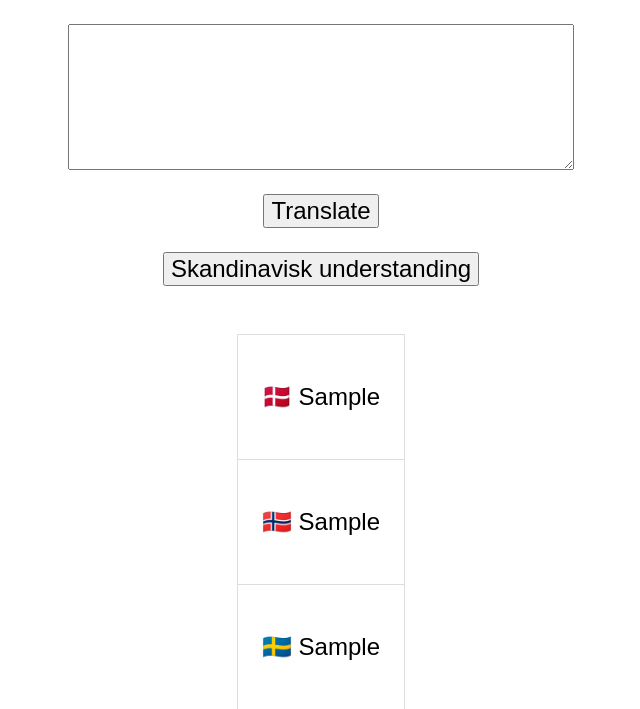
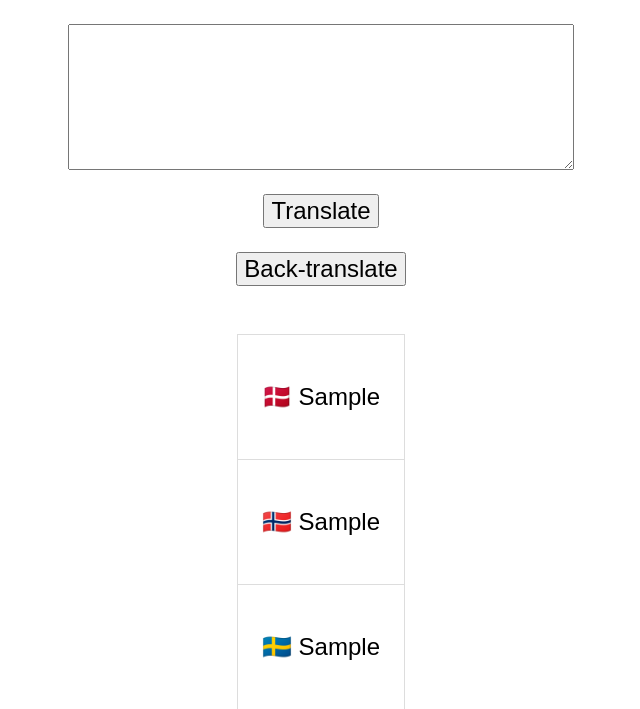
Before and after one commit to aimeerivers/skandinavisk, a Node server app: template views/home.pug in a window 1280 px wide. Shown: the top 709 px of the page, without its empty margins (319-959 px from the left). Run offline with Node 20, Linux system fonts and the light colour scheme; the template is opened without the code that fills it: most values are stand-ins (such as "Sample title", 1, 10 or a date in 2020).

Commit message:
Det vil hete Back-translate

```diff
--- a/app.js
+++ b/app.js
@@ -22,7 +22,7 @@ app.get('/', async (req, res) => {
   var da, no, sv = '';
 
   var direction = 1;
-  if (req.query.d && req.query.d == 'Skandinavisk understanding') direction = 2;
+  if (req.query.d && req.query.d == 'Back-translate') direction = 2;
 
   if (req.query.q) text = req.query.q;
   if (text !== '') {
--- a/views/home.pug
+++ b/views/home.pug
@@ -10,7 +10,7 @@ html(lang='en')
       form
         textarea#text(name="q") #{text}
         input#submit(type="submit" name="d" value="Translate")
-        input#submit(type="submit" name="d" value="Skandinavisk understanding")
+        input#submit(type="submit" name="d" value="Back-translate")
 
     if da && no && sv
       table
```
